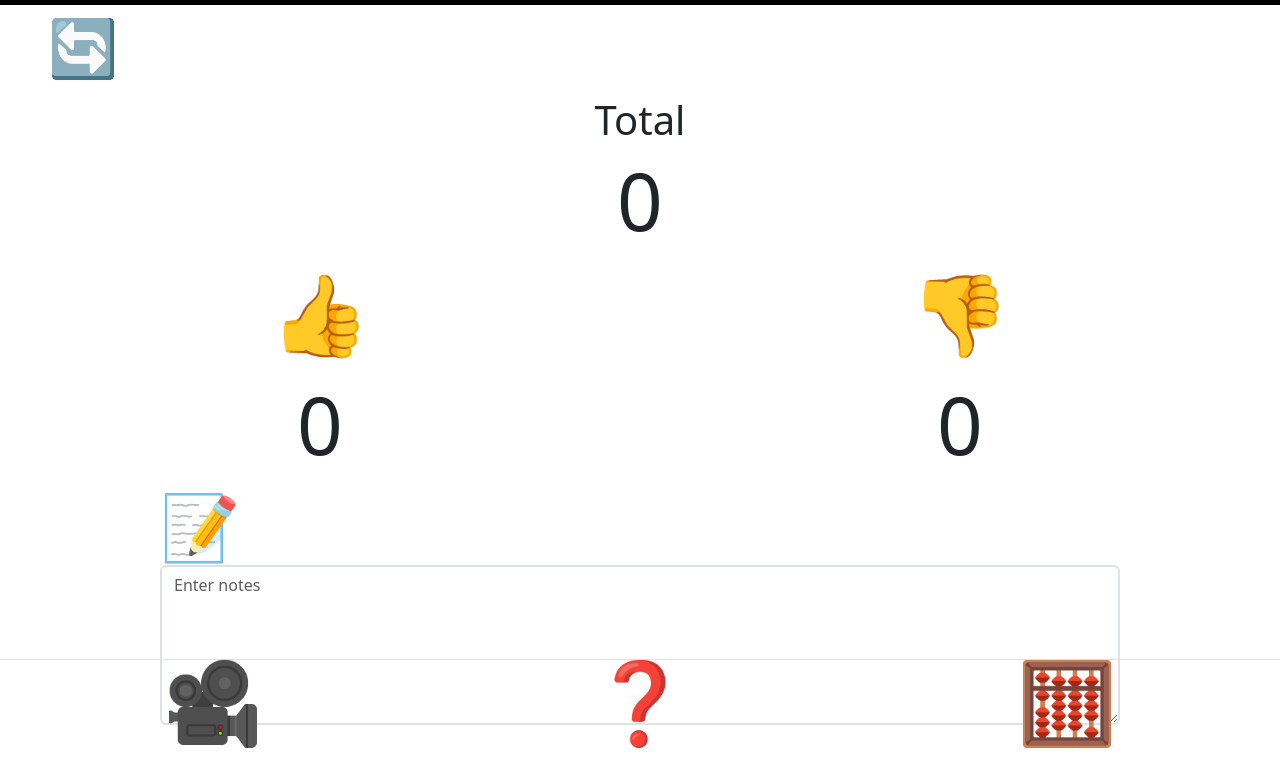
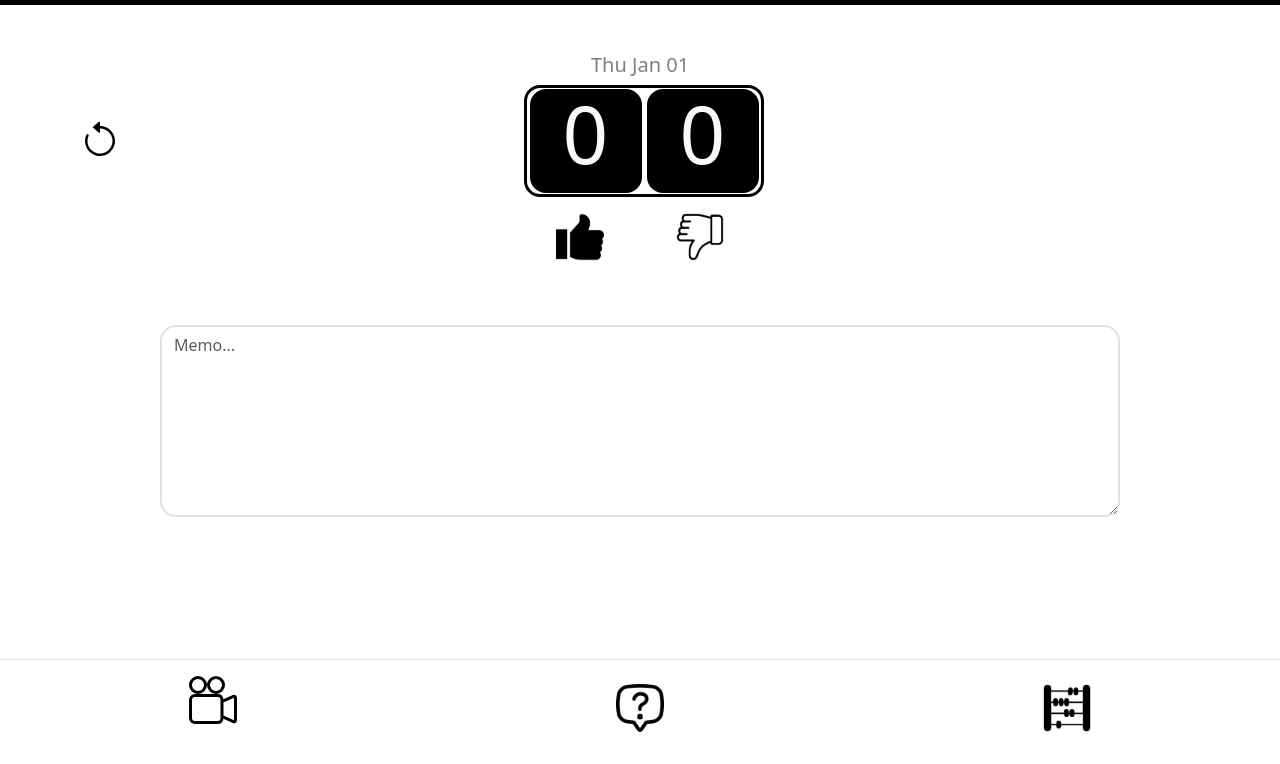
Before and after one commit to benjahmin-koenigsberg/av_app, a plain HTML site: page counter.html in a window 1280 px wide. Shown: the part 61-825 px from the top of the page. After the commit the page ends 801 px from the top, so only its background shows below. Drawn offline with nearby package versions, Linux system fonts and the light colour scheme.

Commit message:
Add files via upload

```diff
--- a/counter.html
+++ b/counter.html
@@ -1,6 +1,8 @@
 <!DOCTYPE html>
 <html lang="en">
   <head>
+    <script type="text/javascript" src="script.js" defer></script>
+
     <meta charset="UTF-8" />
     <meta name="viewport" content="width=device-width, initial-scale=1.0" />
     <link rel="stylesheet" type="text/css" href="style.css" media="screen" />
@@ -29,43 +31,49 @@
         /></a>
       </div>
     </nav>
-    <main class="">
-      <p class="display-4 pt-2" style="margin-left: 3rem" id="reset">🔄</p>
+    <main>
+      <p id="datetime" class="h5 text-center pt-4 mt-4" style="color: grey"></p>
+
+      <div class="d-flex align-items-center" style="padding-right: 7rem;">
+      <img id="reset" style="padding-left: 5rem; height: 2.5rem;" src="./assets/refresh.svg"/>
+      <div class="d-flex justify-content-around align-items-center" style="height: 7rem; width: 15rem; border: .2rem solid black; border-radius: 1rem; margin: auto;">
+        <div class="d-flex justify-content-center align-items-center" style="height: 6.5rem; width: 7rem; background-color: black; border-radius: 1rem;">
+          <p class="display-1 text-light" id="up_count">0</p>
+        </div>
+        <div class="d-flex justify-content-center align-items-center" style="height: 6.5rem; width: 7rem; background-color: black; border-radius: 1rem;">
+          <p class="display-1 text-light" id="down_count">0</p>
+        </div>
+      </div>
+      </div>
+    </div>
+      <!--
       <div class="d-flex flex-column align-items-center">
         <h1 class="text-center">Total</h1>
         <p class="display-1" id="sum">0</p>
-      </div>
+      </div> -->
 
-      <div class="d-flex align-items-center justify-content-around">
-        <div class="d-flex flex-column align-items-center">
-          <p class="display-1" id="thumbs_up">👍</p>
-          <p class="display-1" id="up_count">0</p>
-        </div>
-
-        <div class="d-flex flex-column align-items-center">
-          <p class="display-1" id="thumbs_down">👎</p>
-          <p class="display-1" id="down_count">0</p>
-        </div>
+      <div class="d-flex justify-content-center gap-5">
+          <img class="display-1 mt-3" id="thumbs_up" style="padding-right: .75rem; height: 3rem;" src="./assets/thumbs up.png"/>
+          <img class="display-1 mt-3" id="thumbs_down" style="padding-left: .75rem; height: 3rem;" src="./assets/thumbs down.png"/>
       </div>
 
       <div class="w-75 mx-auto">
-        <label for="notes" class="display-3">📝</label>
+        <!-- <label for="notes" class="display-3">📝</label> -->
         <textarea
           class="form-control border border-2"
           id="notes"
-          style="height: 10rem"
-          placeholder="Enter notes"
+          style="height: 12rem; border-radius: 1rem !important; margin-top: 4rem !important;"
+          placeholder="Memo..."
         ></textarea>
       </div>
     </main>
     <footer
-      class="border-top py- footer m-auto d-flex align-items-center justify-content-around"
+      class="border-top  footer m-auto d-flex align-items-center justify-content-around"
     >
-      <!-- <a href="./index.html"> <p class="display-1">🏠</p></a> -->
-      <a href="./footage.html"> <p class="display-1">🎥</p></a>
-      <a href="./questions_model.html"> <p class="display-1">❓</p></a>
-      <a href="./counter.html"><p class="display-1">🧮</p></a>
+    <a href="./footage.html"><img src="./assets/camera-reels.svg" style="height: 3rem;"/></p></a>
+    <a href="./questions_model.html"> <img src="./assets/Question-mark.png" style="height: 3rem;" /></a>
+    <a href="./counter.html"><img src="./assets/counter.png" style="height: 3rem;"/></a>
     </footer>
-    <script type="text/javascript" src="script.js"></script>
+    <!-- <script type="text/javascript" src="script.js" defer></script> -->
   </body>
 </html>
--- a/script.js
+++ b/script.js
@@ -1,3 +1,7 @@
+
+
+
+
 const thumbsUp = document.getElementById("thumbs_up");
 const thumbsDown = document.getElementById("thumbs_down");
 let upCounter = document.getElementById("up_count");
@@ -6,10 +10,17 @@ let sum = document.getElementById("sum");
 const reset = document.getElementById("reset");
 let notes = document.getElementById("notes");
 
+const datetime = new Date();
+const date = new Date( datetime.getMonth()).toDateString().slice(0,10);
+console.log(date)
+// Insert date and time into HTML
+document.getElementById("datetime").innerText = date
+
 reset.addEventListener("click", resetCount);
 thumbsUp.addEventListener("click", addOneUp);
 thumbsDown.addEventListener("click", addOneDown);
 notes.addEventListener("keydown", saveNotes);
+
 
 function resetCount() {
   localStorage.clear();
@@ -73,8 +84,6 @@ function addOneDown() {
   localStorage.setItem("count", JSON.stringify(countObj));
 }
 
-
-
 const myModal = document.getElementById('myModal')
 const myInput = document.getElementById('myInput')
 
--- a/style.css
+++ b/style.css
@@ -31,7 +31,19 @@ a:active {
   text-decoration-line: none;
 }
 
-.accordion-header > button {
+#thumbs_up, #thumbs_down , #reset{
+  cursor: pointer;
+}
+
+#thumbs_up:active, #thumbs_down:active{
+transform: scale(1.2);
+}
+
+#reset:active{
+  transform: scale(.98)
+}
+
+/* .accordion-header > button {
   font-size: 1.5rem;
   font-weight: bold;
 }
@@ -39,7 +51,7 @@ a:active {
 .accordion-body {
   text-align: center;
   font-size: 1.25rem;
-}
+} */
 
 footer {
   position: absolute;
```
Also changed, not shown: footage.html (+3 -4 lines), index.html (+5 -6 lines), qr_code.html (+3 -3 lines), questions_model.html (+3 -3 lines), assets/Question-mark.png (added), assets/camera-reels.svg (added), assets/counter.png (added), assets/refresh.svg (added), assets/thumbs down.png (added), assets/thumbs up.png (added).
